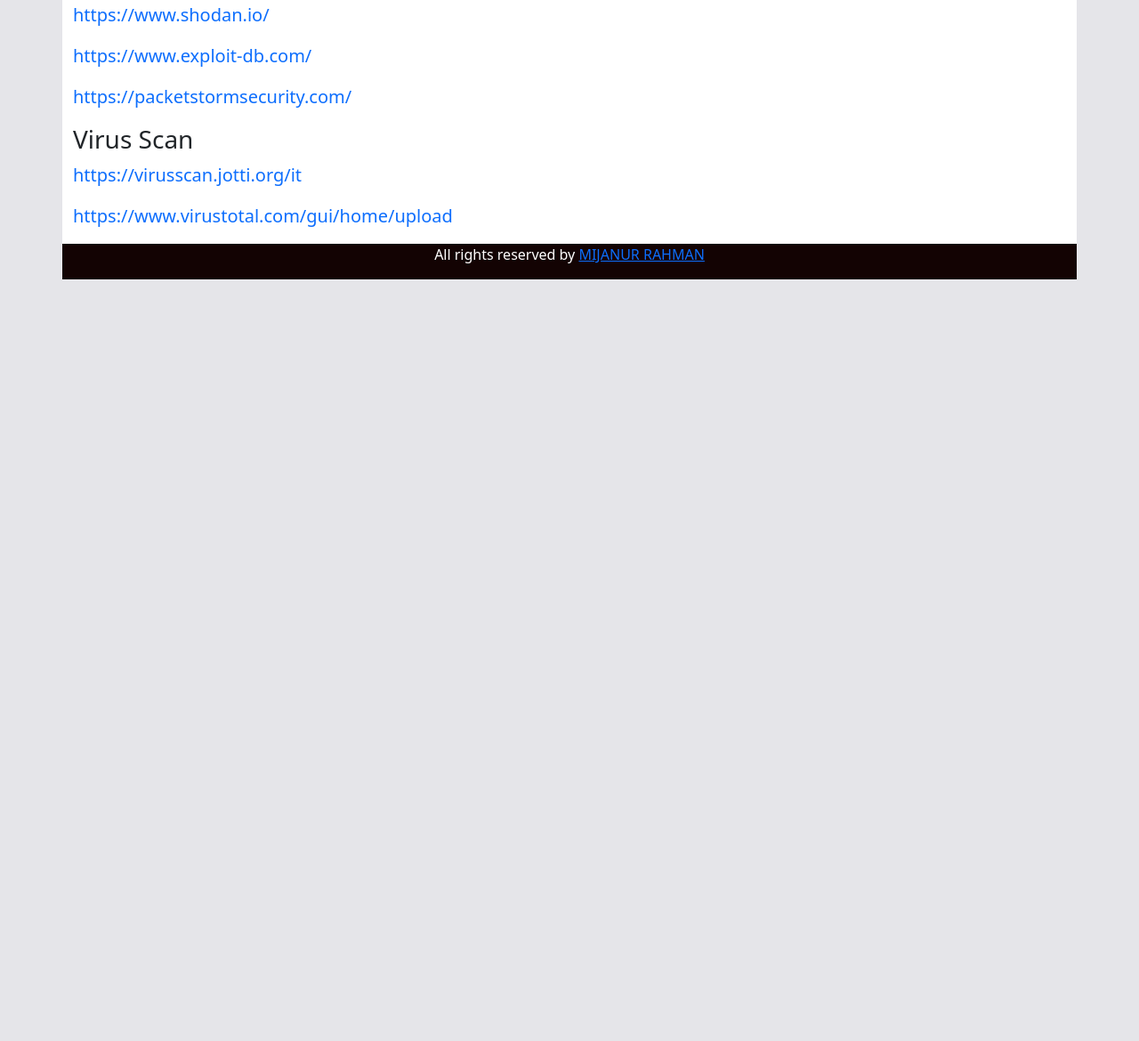
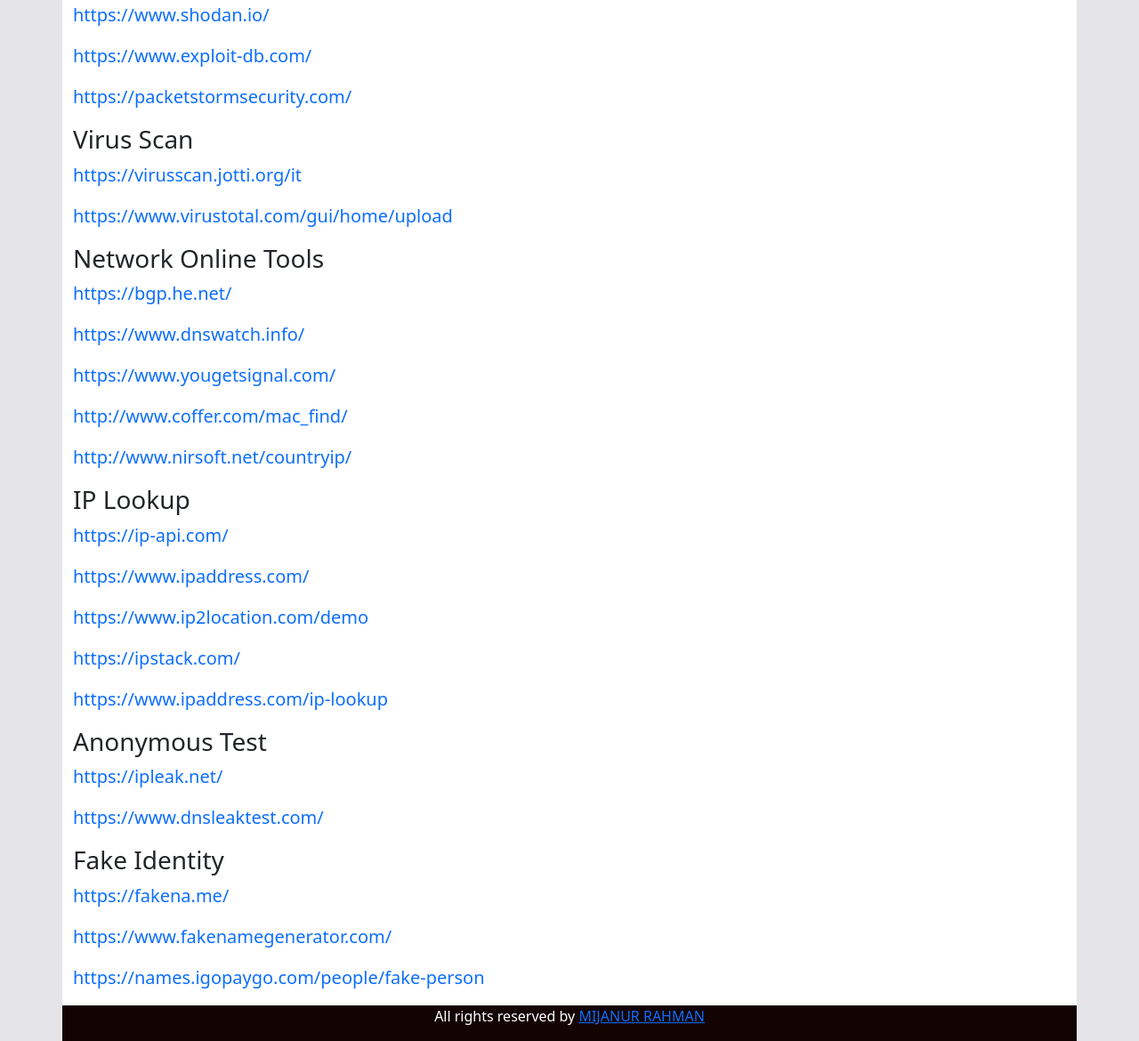
Before and after one commit to Mr-Rubel/Hacking-resources, a plain HTML site: page index.html in a window 1280 px wide. Shown: the part 1698-2868 px from the top of the page at 89% size. Before the commit the page ends 2012 px from the top, so only its background shows below. Drawn offline with nearby package versions, Linux system fonts and the light colour scheme.

Commit message:
fake identity section added

```diff
--- a/index.html
+++ b/index.html
@@ -153,6 +153,44 @@
                     </p>
                     <p><a target="_blank" href="https://www.virustotal.com/gui/home/upload">https://www.virustotal.com/gui/home/upload</a>
                     </p>
+
+                    <h3>Network Online Tools</h3>
+                    <p><a target="_blank" href="https://bgp.he.net/">https://bgp.he.net/</a>
+                    </p>
+                    <p><a target="_blank" href="https://www.dnswatch.info/">https://www.dnswatch.info/</a>
+                    </p>
+                    <p><a target="_blank" href="https://www.yougetsignal.com/">https://www.yougetsignal.com/</a>
+                    </p>
+                    <p><a target="_blank" href="http://www.coffer.com/mac_find/">http://www.coffer.com/mac_find/</a>
+                    </p>
+                    <p><a target="_blank" href="http://www.nirsoft.net/countryip/">http://www.nirsoft.net/countryip/</a>
+                    </p>
+
+                    <h3>IP Lookup</h3>
+                    <p><a target="_blank" href="https://ip-api.com/">https://ip-api.com/</a>
+                    </p>
+                    <p><a target="_blank" href="https://www.ipaddress.com/">https://www.ipaddress.com/</a>
+                    </p>
+                    <p><a target="_blank" href="https://www.ip2location.com/demo">https://www.ip2location.com/demo</a>
+                    </p>
+                    <p><a target="_blank" href="https://ipstack.com/">https://ipstack.com/</a>
+                    </p>
+                    <p><a target="_blank" href="https://www.ipaddress.com/ip-lookup">https://www.ipaddress.com/ip-lookup</a>
+                    </p>
+
+                    <h3>Anonymous Test</h3>
+                    <p><a target="_blank" href="https://ipleak.net/">https://ipleak.net/</a>
+                    </p>
+                    <p><a target="_blank" href="https://www.dnsleaktest.com/">https://www.dnsleaktest.com/</a>
+                    </p>
+
+                    <h3>Fake Identity</h3>
+                    <p><a target="_blank" href="https://fakena.me/">https://fakena.me/</a>
+                    </p>
+                    <p><a target="_blank" href="https://www.fakenamegenerator.com/">https://www.fakenamegenerator.com/</a>
+                    </p>
+                    <p><a target="_blank" href="https://names.igopaygo.com/people/fake-person">https://names.igopaygo.com/people/fake-person</a>
+                    </p>
                 </div>
             </div>
         </div>
```
